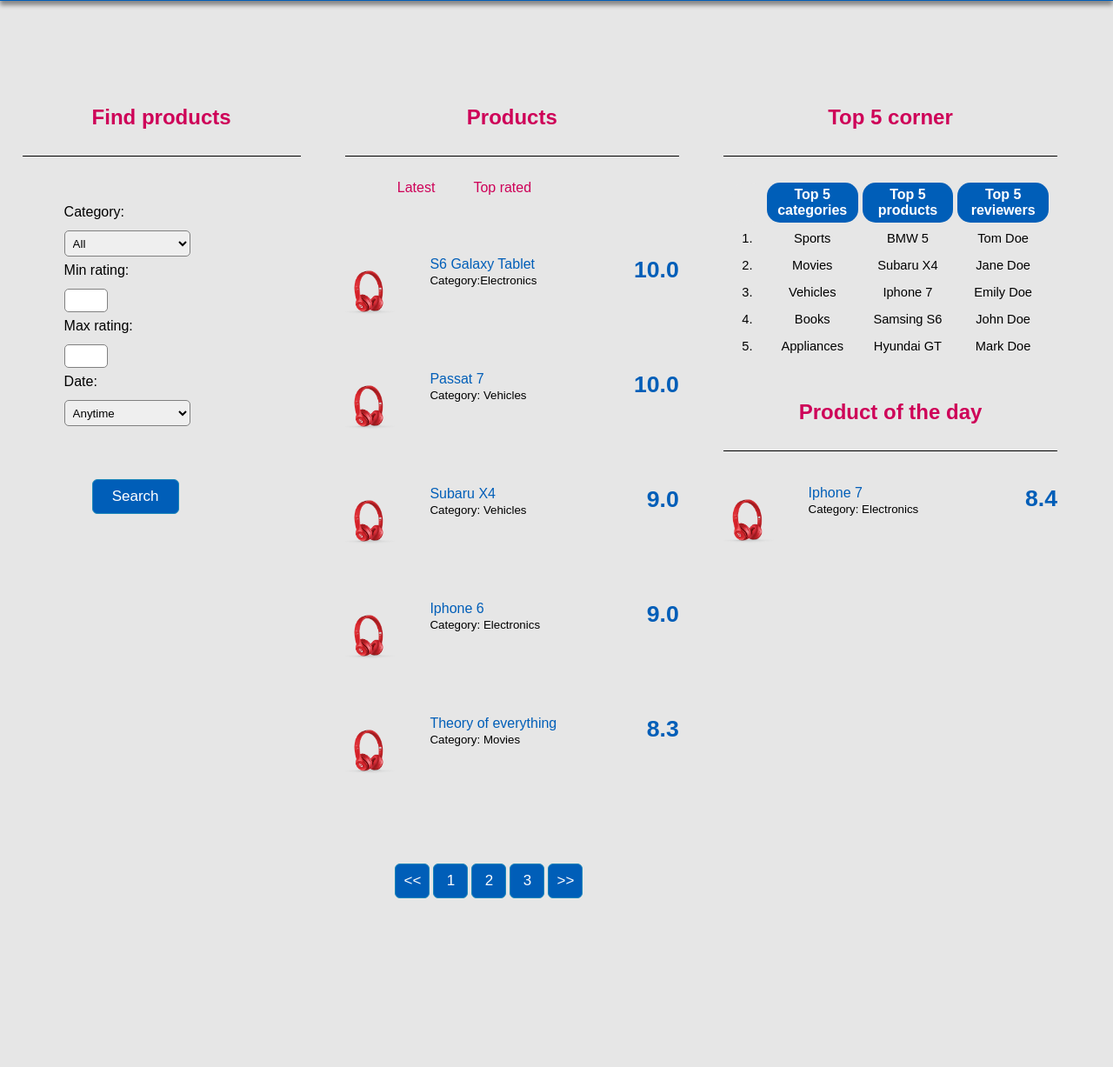
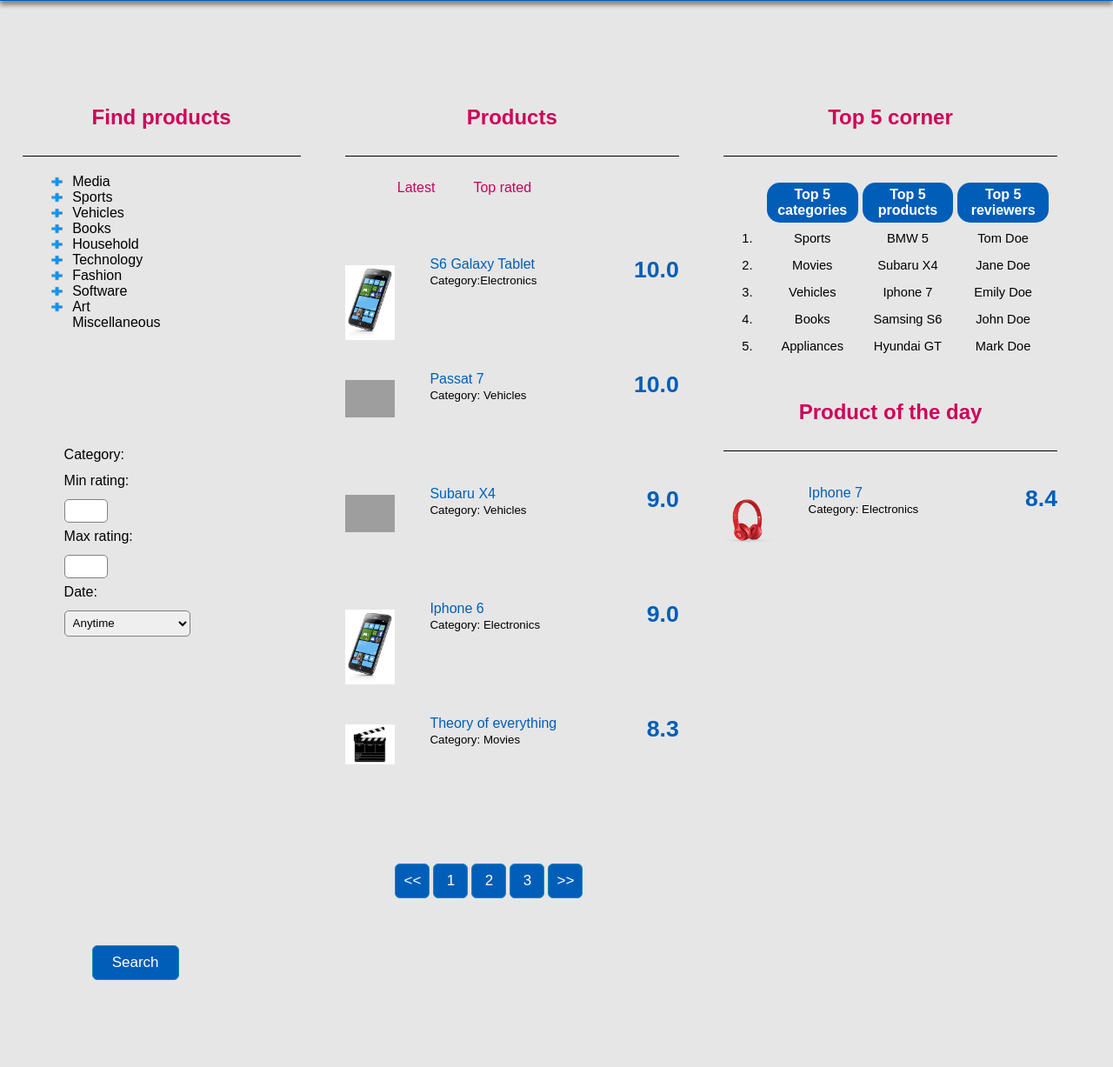
Before and after one commit to WebTehnologijeETF/Rathings---review-site, a PHP site: page /products.html in a window 1280 px wide. Shown: the part 149-1376 px from the top of the page at 87% size. Before the commit the page ends 1182 px from the top, so only its background shows below. Run offline with PHP 8.4, Linux system fonts and the light colour scheme; grey boxes are pictures that could not be loaded.

Commit message:
Added category tree

```diff
--- /dev/null
+++ b/categories.js
@@ -0,0 +1,38 @@
+
+
+function tree(id)
+{
+
+
+
+	var c = document.getElementById(id);
+
+	var o;
+
+	if(id[0] == 'f') // first item
+		 o = document.getElementById("s" + id[1]);
+	else if(id[0] == 's') // second item
+		 o = document.getElementById("t" + id[2]);
+
+
+		if(o.style.display === 'block') // subelement is open
+		{
+			o.style.display = 'none';
+			c.className = c.className.replace(/\bopened\b/,'');
+			c.className += " closed";
+
+
+		}
+		else // subelement is closed
+		{
+			o.style.display = 'block';
+			c.className = c.className.replace(/\bclosed\b/,'');
+			c.className += " opened";
+
+		}
+
+
+
+
+
+}
--- a/main.css
+++ b/main.css
@@ -674,7 +674,7 @@ th
 	top:100px;
 	width:40%;
 	left:15%;
-	position:absolute;
+	position:relative;
 
 }
 
@@ -732,7 +732,7 @@ th
 {
 	margin-left:25%;
 	top:450px;
-	position:absolute;
+	position:relative;
 	padding-bottom:100px;
 
 }
@@ -989,3 +989,79 @@ a:visited
 	color:red;
 
 }
+
+#categories
+{
+	left:10%;
+	position:relative;
+	width:80%;
+
+
+
+
+
+}
+
+.single_cat
+{
+	width:100%;
+
+	padding-top:0px;
+
+	font-size:12pt;
+
+
+}
+
+.single_cat > label
+{
+	position:relative;
+	left:10%;
+	margin-top:0px;
+	padding-top:0px;
+
+}
+
+.second_lvl
+{
+	left:10%;
+	position:relative;
+	color: #005EB8;
+	padding:5px;
+	display:none;
+
+
+
+
+
+}
+
+.third_lvl
+{
+	left:10%;
+	position:relative;
+	color:#CE0058;
+	width:90%;
+	padding:5px;
+	display:none;
+
+}
+
+.opened
+{
+	background: url(/images/minus.png);
+    background-size: 6% 65%;
+	background-position: 0% 50%;
+    background-repeat: no-repeat;
+
+}
+
+
+.closed
+{
+	background: url(/images/plus.png);
+    background-size: 6% 65%;
+	background-position: 0% 50%;
+    background-repeat: no-repeat;
+
+}
--- a/products.html
+++ b/products.html
@@ -8,6 +8,7 @@
 <meta charset="UTF-8">
 <link rel="stylesheet" type="text/css" href="main.css">
 <link rel="shortcut icon" type="image/png" href="/images/favicon.png"/>
+<script src="categories.js"></script>
 </head>
 <body>
 
@@ -80,20 +81,328 @@
 <form method="post" action="something.php">
 <div id="search_form" class="container">
 
+<div id="categories">
 
+
+
+
+<div class="single_cat closed" id="f0" onclick="tree('f0')">
+<label>Media</label>
+</div>
+
+<div class="second_lvl" id="s0">
+<div class="single_cat" >
+<label>Movies</label>
+</div>
+
+<div class="single_cat"  >
+<label>Series</label>
+</div>
+
+<div class="single_cat"  >
+<label>Tv Shows</label>
+</div>
+
+</div>
+
+
+<div class="single_cat closed" id="f1" onclick="tree('f1')">
+<label>Sports</label>
+
+
+</div>
+
+<div class="second_lvl" id="s1">
+<div class="single_cat">
+<label>Football</label>
+</div>
+
+<div class="single_cat">
+<label>Basketball</label>
+</div>
+
+<div class="single_cat">
+<label>Handball</label>
+</div>
+
+<div class="single_cat">
+<label>Volleyball</label>
+</div>
+
+<div class="single_cat">
+<label>Tennis</label>
+</div>
+
+<div class="single_cat">
+<label>Swimming</label>
+</div>
+
+<div class="single_cat">
+<label>Skiing</label>
+</div>
+
+<div class="single_cat">
+<label>Other</label>
+</div>
+
+</div>
+
+
+<div class="single_cat closed" id="f3" onclick="tree('f3')">
+<label>Vehicles</label>
+
+
+</div>
+
+<div class="second_lvl" id="s3">
+<div class="single_cat closed" id="si3" onclick="tree('si3')">
+<label>Luxury</label>
+</div>
+
+<div class="third_lvl" id="t3">
+<div class="single_cat">
+<label>Old timers</label>
+</div>
+
+<div class="single_cat">
+<label>Modern</label>
+</div>
+
+</div>
+
+<div class="single_cat">
+<label>Freight</label>
+</div>
+
+
+
+</div>
+
+
+<div class="single_cat closed" id="f4" onclick="tree('f4')">
+<label>Books</label>
+
+
+</div>
+
+<div class="second_lvl" id="s4">
+<div class="single_cat">
+<label>Classic</label>
+</div>
+
+<div class="single_cat">
+<label>Modern</label>
+</div>
+
+<div class="single_cat">
+<label>Comics</label>
+</div>
+
+<div class="single_cat">
+<label>Science</label>
+</div>
+
+
+
+</div>
+
+
+
+<div class="single_cat closed" id="f5" onclick="tree('f5')">
+<label>Household</label>
+
+
+</div>
+
+<div class="second_lvl" id="s5">
+<div class="single_cat">
+<label>Furniture</label>
+</div>
+
+<div class="single_cat closed" id="si5" onclick="tree('si5')">
+<label>Appliances</label>
+</div>
+
+<div class="third_lvl" id="t5">
+<div class="single_cat">
+<label>Mechanical</label>
+</div>
+
+<div class="single_cat">
+<label>Electrical</label>
+</div>
+
+</div>
+
+<div class="single_cat">
+<label>Outdoor</label>
+</div>
+
+<div class="single_cat">
+<label>Kids</label>
+</div>
+
+
+
+</div>
+
+
+<div class="single_cat closed" id="f6" onclick="tree('f6')">
+<label>Technology</label>
+
+
+</div>
+
+<div class="second_lvl" id="s6">
+<div class="single_cat closed" id="si6" onclick="tree('si6')">
+<label>Computer</label>
+</div>
+
+<div class="third_lvl" id="t6">
+<div class="single_cat">
+<label>Desktop</label>
+</div>
+
+<div class="single_cat">
+<label>Laptop</label>
+</div>
+
+</div>
+
+<div class="single_cat closed" id="si7" onclick="tree('si7')">
+<label>Mobile phones</label>
+</div>
+
+<div class="third_lvl" id="t7">
+<div class="single_cat">
+<label>Classic</label>
+</div>
+
+<div class="single_cat">
+<label>Smartphones</label>
+</div>
+
+</div>
+
+<div class="single_cat">
+<label>Tablets</label>
+</div>
+
+<div class="single_cat">
+<label>Equipment</label>
+</div>
+
+
+
+</div>
+
+
+<div class="single_cat closed" id="f8" onclick="tree('f8')">
+<label>Fashion</label>
+
+
+</div>
+
+<div class="second_lvl" id="s8">
+<div class="single_cat closed" id="si8" onclick="tree('si8')">
+<label>Clothes</label>
+</div>
+
+<div class="third_lvl" id="t8">
+<div class="single_cat">
+<label>Men</label>
+</div>
+
+<div class="single_cat">
+<label>Women</label>
+</div>
+
+</div>
+
+<div class="single_cat closed" id="si9" onclick="tree('si9')">
+<label>Accessories</label>
+</div>
+
+<div class="third_lvl" id="t9">
+<div class="single_cat">
+<label>Men</label>
+</div>
+
+<div class="single_cat">
+<label>Women</label>
+</div>
+
+</div>
+
+<div class="single_cat">
+<label>Other</label>
+</div>
+
+
+
+
+
+</div>
+
+
+<div class="single_cat closed" id="fa" onclick="tree('fa')">
+<label>Software</label>
+
+
+</div>
+
+<div class="second_lvl" id="sa">
+<div class="single_cat">
+<label>General</label>
+</div>
+
+<div class="single_cat">
+<label>Professional</label>
+</div>
+
+<div class="single_cat">
+<label>Games</label>
+</div>
+
+
+
+
+
+</div>
+
+
+<div class="single_cat closed" id="fb" onclick="tree('fb')">
+<label>Art</label>
+
+
+</div>
+
+<div class="second_lvl" id="sb">
+<div class="single_cat">
+<label>Paintings</label>
+</div>
+
+<div class="single_cat">
+<label>Music</label>
+</div>
+
+
+</div>
+
+<div class="single_cat">
+<label>Miscellaneous</label>
+
+
+</div>
+
+
+</div>
 
 
 <div id="l_search" class="cdiv">
 <p  class=" slabel">Category: </p>
-<select class="selement listbox">
-<option>All</option>
-<option>Movies</option>
-<option>Sports</option>
-<option>Vehicles</option>
-<option>Books</option>
-<option>Appliances</option>
-<option>Miscellaneous</option>
-</select>
+
+
 
 <p  class=" slabel">Min rating: </p>
 <input type="number" class="selement numeric" size="5" min="1" max="10"> <br>
@@ -138,35 +447,35 @@
 
 <div class="single_product">
 
-<img src="/images/product.png" alt="product" class="_img_prod">
+<img src="/images/phone.png" alt="product" class="_img_prod">
 <label class="prod">S6 Galaxy Tablet</label>
  <label class="rating_mark right-side">10.0</label> <br>
 <label class="prod2">Category:Electronics</label> <br>
 </div>
 
 <div class="single_product">
-<img src="/images/product.png" alt="product" class="_img_prod">
+<img src="/images/car.png" alt="product" class="_img_prod">
 <label class="prod">Passat 7</label>
  <label class="rating_mark right-side">10.0</label> <br>
 <label class="prod2">Category: Vehicles</label> <br>
 </div>
 
 <div class="single_product">
-<img src="/images/product.png" alt="product" class="_img_prod">
+<img src="/images/car.png" alt="product" class="_img_prod">
 <label class="prod">Subaru X4</label>
  <label class="rating_mark right-side">9.0</label> <br>
 <label class="prod2">Category: Vehicles</label> <br>
 </div>
 
 <div class="single_product">
-<img src="/images/product.png" alt="product" class="_img_prod">
+<img src="/images/phone.png" alt="product" class="_img_prod">
 <label class="prod">Iphone 6</label>
  <label class="rating_mark right-side">9.0</label> <br>
 <label class="prod2">Category: Electronics</label> <br>
 </div>
 
 <div class="single_product">
-<img src="/images/product.png" alt="product" class="_img_prod">
+<img src="/images/movie.png" alt="product" class="_img_prod">
 <label class="prod">Theory of everything</label>
  <label class="rating_mark right-side">8.3</label> <br>
 <label class="prod2">Category: Movies</label> <br>
```
Also changed, not shown: images/minus.png (added), images/plus.png (added).
